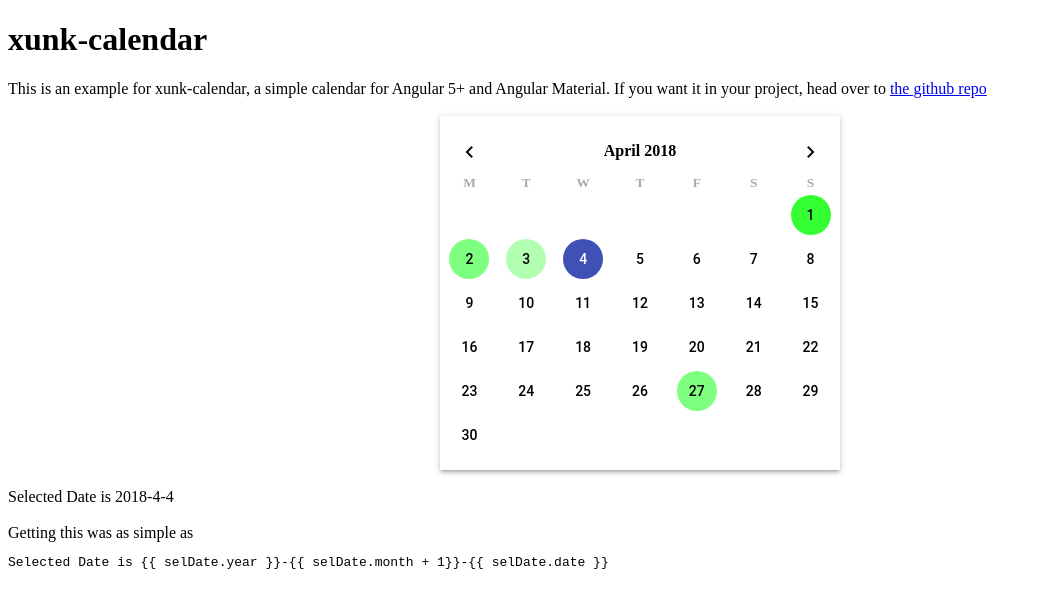
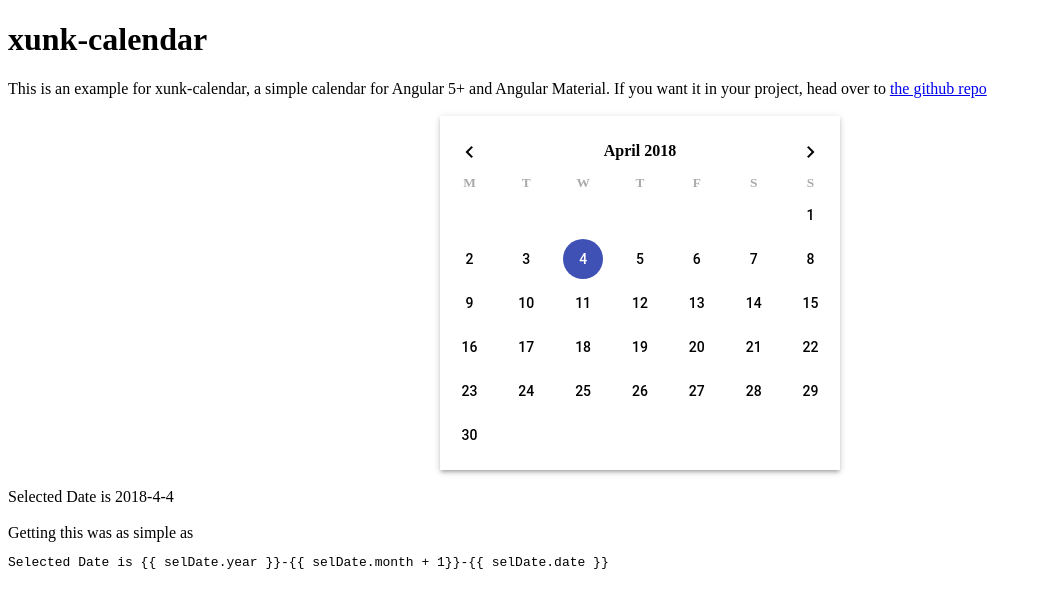
Before and after one commit to radialapps/xunk-calendar, an Angular app: page / in a window 1280 px wide. Shown: the top 608 px of the page, without its empty margins (0-1042 px from the left). Built offline with nearby package versions, Linux system fonts and the light colour scheme.

Commit message:
Change heatmap API

```diff
--- a/src/app/app.component.ts
+++ b/src/app/app.component.ts
@@ -12,11 +12,8 @@ export class AppComponent implements OnInit {
   public selDate = { date: 1, month: 1, year: 1 };
 
   public heatmap = {
-    1: 0.8,
-    2: 0.5,
-    3: 0.3,
-    4: 0.1,
-    27: 0.5
+    20180604: 0.5,
+    20180709: 0.2
   };
 
   ngOnInit() {
--- a/src/xunk-calendar/xunk-calendar.component.ts
+++ b/src/xunk-calendar/xunk-calendar.component.ts
@@ -167,12 +167,20 @@ import { Component, OnInit, Input, Output, EventEmitter } from '@angular/core';
       return ((year % 4 === 0) && (year % 100 !== 0)) || (year % 400 === 0);
     }
 
-    /* Gets the heat map color */
+    /** Gets the heat map color */
     public getHM(day): string {
-      if (day in this.heatmap) {
-        return `rgba(${this.RGB_HM.R}, ${this.RGB_HM.G}, ${this.RGB_HM.B}, ${this.heatmap[day]})`;
+      const ind = (this.zeropad(this.openPage.year, 4) + this.zeropad(this.openPage.month + 1, 2) + this.zeropad(day, 2));
+      if (ind in this.heatmap) {
+        return `rgba(${this.RGB_HM.R}, ${this.RGB_HM.G}, ${this.RGB_HM.B}, ${this.heatmap[ind]})`;
       } else {
         return 'inherit';
       }
     }
+
+    /** Pad number with zeros */
+    private zeropad(num, padlen, padchar = '0') {
+        const pad_char = typeof padchar !== 'undefined' ? padchar : '0';
+        const pad = new Array(1 + padlen).join(pad_char);
+        return (pad + num).slice(-pad.length);
+    }
 }
```
